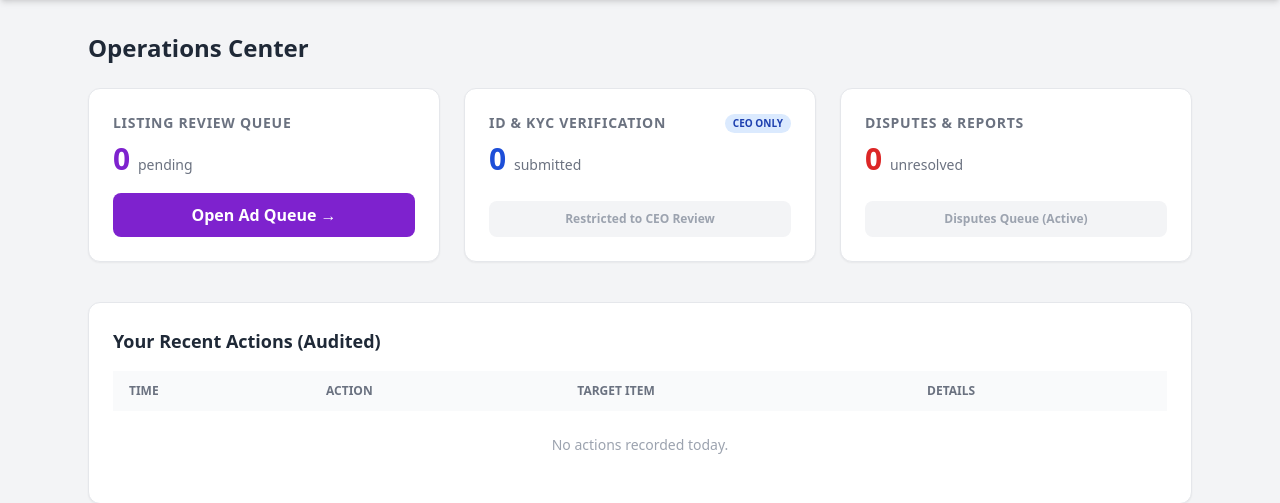
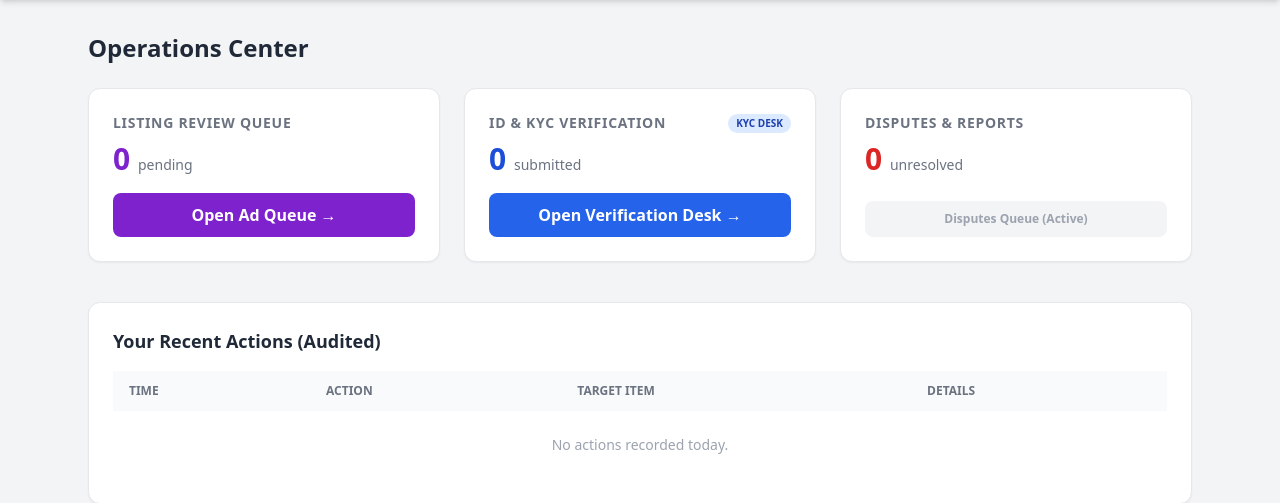
Before and after one commit to maryauden1-lang/naijamaket, a Django app: page /workspace/ in a window 1280 px wide. Shown: the part 62-565 px from the top of the page. Run offline with Django 5.2, Linux system fonts and the light colour scheme; the visitor is signed in with stand-in values (Sample User, id 1); data that the repository does not hold is empty; some libraries are stand-ins or nearby versions.

Commit message:
Unlock KYC Verification Desk card on staff dashboard

```diff
--- a/marketplace/templates/workspace/dashboard.html
+++ b/marketplace/templates/workspace/dashboard.html
@@ -54,24 +54,18 @@
         </a>
       </div>
 
-      <!-- Card 2: KYC & NIN Verifications (CEO Exclusive) -->
+      <!-- Card 2: KYC & NIN Verifications (Unlocked for CEO & Verification Desk) -->
       <div class="bg-white p-6 rounded-xl shadow-sm border border-gray-200 flex flex-col justify-between">
         <div>
           <div class="flex items-center justify-between mb-2">
             <h2 class="text-sm uppercase tracking-wider text-gray-500 font-bold">ID & KYC Verification</h2>
-            <span class="text-[10px] bg-blue-100 text-blue-800 font-extrabold px-2 py-0.5 rounded-full">CEO ONLY</span>
+            <span class="text-[10px] bg-blue-100 text-blue-800 font-extrabold px-2 py-0.5 rounded-full">KYC DESK</span>
           </div>
           <div class="text-3xl font-extrabold text-blue-700 mb-4">{{ pending_kyc_count }} <span class="text-sm font-normal text-gray-500">submitted</span></div>
         </div>
-        {% if is_ceo %}
-          <a href="{% url 'workspace:kyc_list' %}" class="block text-center w-full bg-blue-600 hover:bg-blue-700 text-white font-semibold py-2.5 rounded-lg transition shadow-xs">
-            Open CEO KYC Desk &rarr;
-          </a>
-        {% else %}
-          <button disabled class="w-full bg-gray-100 text-gray-400 font-semibold py-2.5 rounded-lg cursor-not-allowed text-xs">
-            Restricted to CEO Review
-          </button>
-        {% endif %}
+        <a href="{% url 'workspace:kyc_list' %}" class="block text-center w-full bg-blue-600 hover:bg-blue-700 text-white font-semibold py-2.5 rounded-lg transition shadow-xs">
+          Open Verification Desk &rarr;
+        </a>
       </div>
 
       <!-- Card 3: Disputes & Reports -->
```
